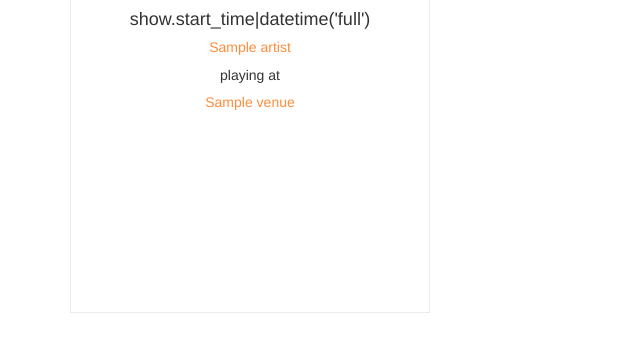
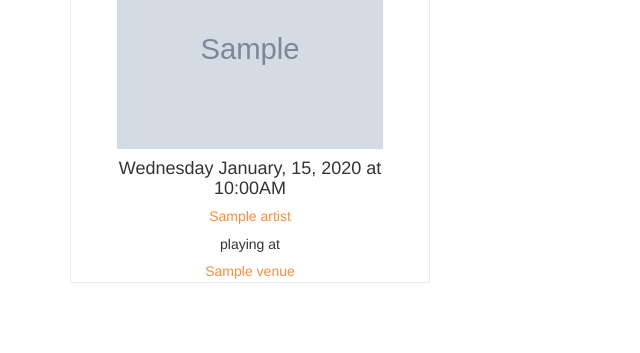
Before and after one commit to rugby8724/JW_Fyyur, a Flask app: page /shows in a window 1280 px wide. Shown: the part 147-500 px from the top of the page, without its empty margins (0-640 px from the left). Run offline with Flask 2, Linux system fonts and the light colour scheme; tables that the repository leaves empty hold one stand-in row (values such as "Sample post"); grey boxes marked "Sample" are stand-in pictures; some libraries are stand-ins or nearby versions.

Commit message:
Fix shows  in app.py

```diff
--- a/app.py
+++ b/app.py
@@ -76,7 +76,7 @@ class Show(db.Model):
     id = db.Column(db.Integer, primary_key=True)
     venue_id = db.Column(db.Integer, db.ForeignKey('venue.id'))
     artist_id = db.Column(db.Integer, db.ForeignKey('artist.id'))
-    start_time = db.Column(db.DateTime, nullable=False)
+    start_time = db.Column(db.DateTime, nullable=False,)
     venue = relationship('Venue', backref=backref('shows',
                          cascade='all, delete-orphan'))
     artist = relationship('Artist', backref=backref('shows',
@@ -118,7 +118,7 @@ def index():
 def venues():
   # TODO: replace with real venues data.
   #       num_shows should be aggregated based on number of upcoming shows per venue.
-  data = Venue.query.all()
+  data = Venue.query.order_by(Venue.city).all()
   return render_template('pages/venues.html', areas=data);
 
 @app.route('/venues/search', methods=['POST'])
@@ -129,12 +129,12 @@ def search_venues():
     search = request.form.get('search_term', None)
     data = Venue.query.filter(
            Venue.name.ilike("%{}%".format(search)))
-    response = {
+    search_data = {
         'count': data.count(),
         'data': data
     }
 
-    return render_template('pages/search_venues.html', results=response,
+    return render_template('pages/search_venues.html', results=search_data,
                            search_term=request.form.get('search_term', ''))
 
 @app.route('/venues/<int:venue_id>')
@@ -158,7 +158,7 @@ def show_venue(venue_id):
     'start_time': show.start_time.strftime('%Y-%m-%d %H:%M:%S')
   } for show in shows if show.start_time <= datetime.now()]
 
-  response={
+  venue_data={
     'id': venue.id,
     'name': venue.name,
     'city': venue.city,
@@ -176,7 +176,7 @@ def show_venue(venue_id):
     'past_shows_count': len(past_shows),
     'upcoming_shows_count': len(upcoming_shows),
   }
-  return render_template('pages/show_venue.html', venue=response)
+  return render_template('pages/show_venue.html', venue=venue_data)
 
 #  Create Venue
 #  ----------------------------------------------------------------
@@ -243,7 +243,7 @@ def delete_venue(venue_id):
 @app.route('/artists')
 def artists():
   # TODO: replace with real data returned from querying the database
-  data = Artist.query.all()
+  data = Artist.query.order_by(Artist.name).all()
   return render_template('pages/artists.html', artists=data)
 
 @app.route('/artists/search', methods=['POST'])
@@ -282,7 +282,7 @@ def show_artist(artist_id):
     'start_time': show.start_time.strftime('%Y-%m-%d %H:%M:%S')
   } for show in shows if show.start_time <= datetime.now()]
 
-  response={
+  artist_data={
     'id': artist.id,
     'name': artist.name,
     'genres': artist.genres,
@@ -300,7 +300,7 @@ def show_artist(artist_id):
     'upcoming_shows_count': len(upcoming_shows),
   }
 
-  return render_template('pages/show_artist.html', artist=response)
+  return render_template('pages/show_artist.html', artist=artist_data)
 
 #  Update
 #  ----------------------------------------------------------------
@@ -440,8 +440,15 @@ def shows():
   # displays list of shows at /shows
   # TODO: replace with real venues data.
   #       num_shows should be aggregated based on number of upcoming shows per venue.
-  shows = Show.query.all()
-  return render_template('pages/shows.html', shows=shows)
+  shows = Show.query.join(Artist, Show.artist_id == Artist.id).join(Venue, Show.venue_id == Venue.id).all()
+  show_data = [{
+    'venue_id': show.venue.id,
+    'venue_name': show.venue.name,
+    'artist_id': show.artist.id,
+    'artist_name': show.artist.name,
+    'artist_image_link': show.artist.image_link,
+    'start_time': show.start_time.strftime("%Y-%m-%d %H:%M:%S")} for show in shows]
+  return render_template('pages/shows.html', shows=show_data)
 
 @app.route('/shows/create')
 def create_shows():
--- a/templates/pages/shows.html
+++ b/templates/pages/shows.html
@@ -1,16 +1,16 @@
+
 {% extends 'layouts/main.html' %}
 {% block title %}Fyyur | Shows{% endblock %}
 {% block content %}
 <div class="row shows">
-    {% for show in shows %}
-    <p>{{show.id}}</p>
+  {%for show in shows %}
   <div class="col-sm-4">
       <div class="tile tile-show">
           <img src="{{ show.artist_image_link }}" alt="Artist Image" />
-            <h4>  show.start_time|datetime('full')  </h4>
-            <h5><a href="/artists/{{ show.artist_id }}">{{ show.artist.name }}</a></h5>
+          <h4>{{ show.start_time|datetime('full') }}</h4>
+          <h5><a href="/artists/{{ show.artist_id }}">{{ show.artist_name }}</a></h5>
           <p>playing at</p>
-            <h5><a href="/venues/{{ show.venue_id }}">{{ show.venue.name}}</a></h5>
+          <h5><a href="/venues/{{ show.venue_id }}">{{ show.venue_name }}</a></h5>
       </div>
   </div>
   {% endfor %}
```
Lines whose indentation alone changed are shown as unchanged.
